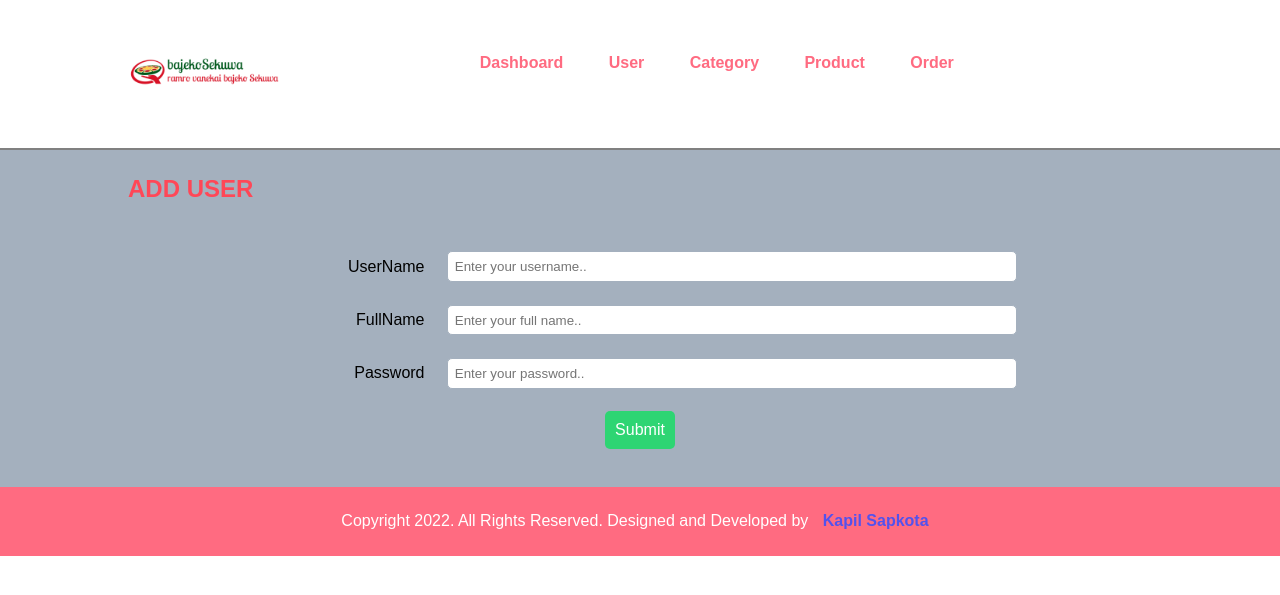
After one commit to kapilsapkota/product-ordering-system-nist, a PHP site: page /project/admin/add-user.php in a window 1280 px wide. The commit adds this page. Shown: the top 595 px of the page. Run offline with PHP 8.4, Linux system fonts and the light colour scheme.

Commit message:
Added User

```diff
--- /dev/null
+++ b/admin/add-user.php
@@ -0,0 +1,74 @@
+<?php include('common/header.php') ?>
+     <!-- Body Section Starts -->
+     <section class="content">
+        <div class="wrapper">
+        <h1 class="heading">ADD USER</h1>
+        <br><br>
+        <?php include('config/session.php') ?>
+            <!-- Users Add Form -->
+            <form method="post" action="add-user.php">
+                <table class="table">
+                    <tr>
+                        <td class="text-right">UserName</td>
+                        <td><input type="text" name="user_name" placeholder="Enter your username.." id="user_name" class="form-control"></td>
+                    </tr>
+                    <tr>
+                        <td class="text-right">FullName</td>
+                        <td><input type="text" name="full_name" placeholder="Enter your full name.." id="full_name" class="form-control"></td>
+                    </tr>
+                    <tr>
+                        <td class="text-right">Password</td>
+                        <td>
+                            <input type="password" name="password" placeholder="Enter your password.." id="password" class="form-control">
+                        </td>
+                    </tr>
+                    <tr>
+                        <td colspan="2" class="text-center">
+                            <input type="submit" name="submit" id="submit" value="Submit" class="btn btn-primary">
+                        </td>
+                    </tr>
+                </table>
+            </form>
+            <!-- Users Add Form End -->
+        </div>
+    </section>
+    <!-- Body Section Ends -->
+<?php include('common/footer.php') ?>
+
+<?php
+// Form Submit Code
+//check if request method is POST or not
+if ($_SERVER["REQUEST_METHOD"] == "POST") {
+    if(isset($_POST['submit'])){
+        var_dump($_POST);
+        //Getting the data from the web form in respective variable
+        $full_name = $_POST['full_name'];
+        $user_name = $_POST['user_name'];
+        $password = md5($_POST['password']);
+
+        //making sql
+        $sql = "INSERT INTO users SET
+        full_name='$full_name',
+        user_name='$user_name',
+        password='$password'
+        ";
+
+       //Check the connection
+	if($conn){
+		$execute = mysqli_query($conn, $sql) or die(mysqli_error($conn));
+		//create database
+			if($execute = TRUE){
+				$_SESSION['message'] = "User Added Successfully";
+                header('location:'.APP_URL.'admin/manage-user.php');
+			}else{
+				$_SESSION['message'] = "Could not Add User Instantly. Try Again";
+                header('location:'.APP_URL.'admin/add-user.php');
+			}
+
+	}else{
+		die("Connection Failed!".mysqli_connect_error());
+	}
+
+    }
+}
+?>
--- a/admin/common/header.php
+++ b/admin/common/header.php
@@ -1,3 +1,4 @@
+<?php include('config/constants.php') ?>
 <!DOCTYPE html>
 <html lang="en">
 <head>
--- /dev/null
+++ b/admin/config/constants.php
@@ -0,0 +1,11 @@
+<?php
+    session_start();
+    //Define frequent constant
+    define('APP_URL','http://localhost/project/');
+    define('LOCALHOST','localhost');
+    define('DB_USERNAME','root');
+    define('DB_PASSWORD','');
+    define('DB_NAME','baje_ko_sekuwa');
+  //Database connection
+  $conn = mysqli_connect(LOCALHOST,DB_USERNAME,DB_PASSWORD,DB_NAME) or die(mysqli_error($conn));
+?>
--- /dev/null
+++ b/admin/config/session.php
@@ -0,0 +1,6 @@
+<?php
+            if(isset($_SESSION['message'])){
+                echo $_SESSION['message'];
+                unset($_SESSION['message']);
+            }
+?>
--- a/css/admin.css
+++ b/css/admin.css
@@ -78,3 +78,49 @@ a:hover{
 .table{
     width: 100%;
 }
+table tr th{
+    text-align: left;
+    padding: 1%;
+}
+table tr td{
+    padding: 1%;
+}
+a{
+    text-decoration: none;
+    margin: 1%;
+}
+.btn{
+ padding: 1%;
+ color: white;
+ font-size: 1rem;
+ border-radius: 5px;
+ border: none;
+}
+.btn-primary{
+    background-color: #2ed573;
+}
+.btn-primary:hover{
+    background-color: #7bed9f;
+}
+.btn-secondary{
+    background-color: #1e90ff;
+}
+.btn-secondary:hover{
+    background-color: #70a1ff
+}
+.btn-danger{
+    background-color: #ff4757;
+}
+.btn-danger:hover{
+    background-color: #ff6b81;
+    color: white;
+}
+.form-control{
+    width: 80%;
+    padding: 1%;
+    border-radius: 5px;
+    border: 1px solid #a4b0be;
+}
+.text-right{
+    text-align: right!important;
+}
```
Also changed, not shown: admin/manage-user.php (+10 -6 lines).
